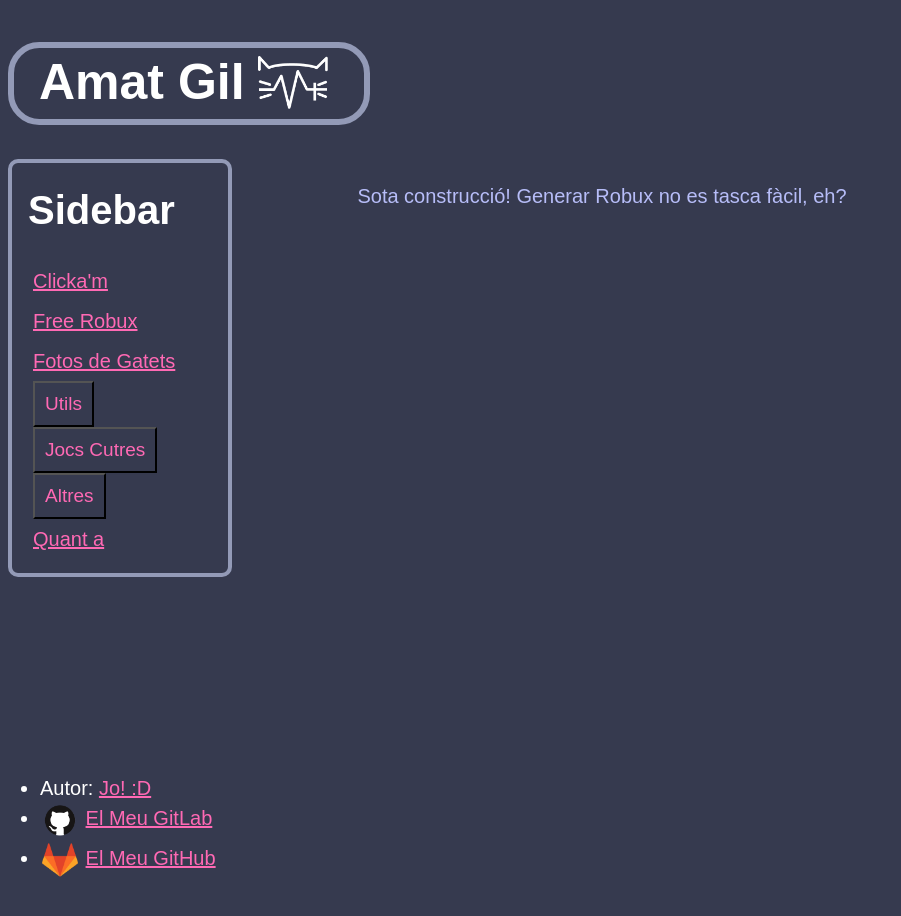
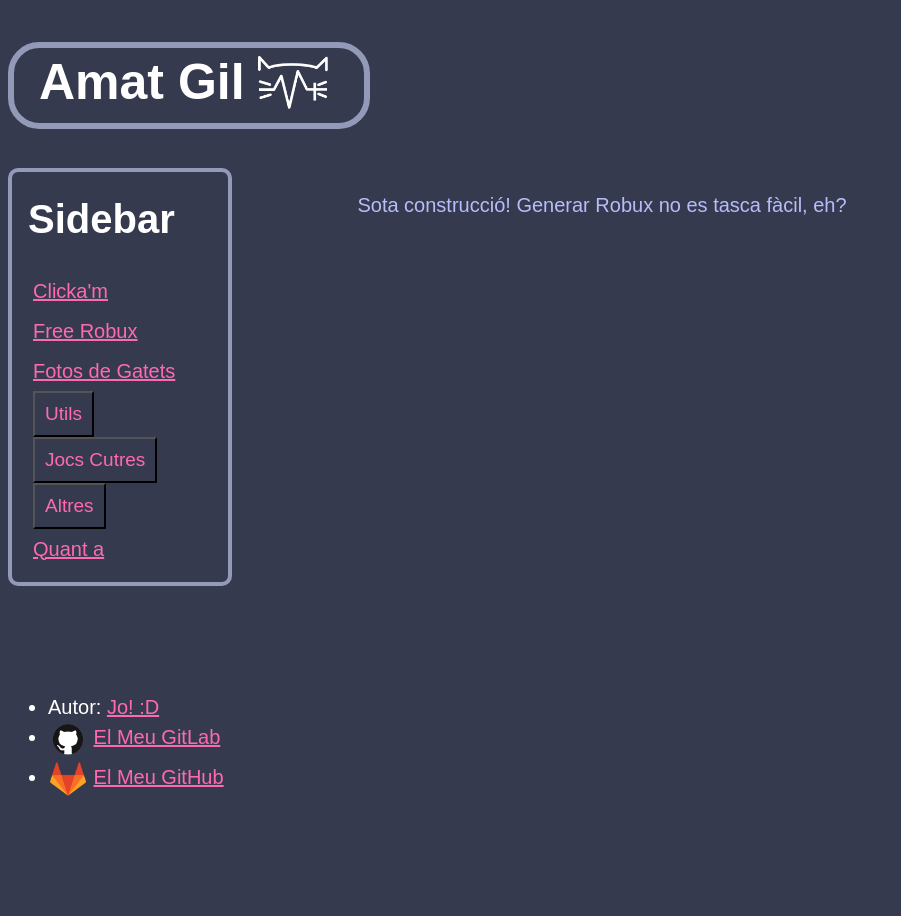
Before and after one commit to amatgil/amatgil.github.io, a Jekyll site: the page built from subpages/robux_generator.html, in a window 1280 px wide. Shown: the whole page, without its empty margins (0-901 px from the left). Built offline with Jekyll 4.4.1, drawn with Linux system fonts in a browser that asks for light colours.

Commit message:
Afegit el peu de pag. a la grid i verificada la pag. per Google Search

```diff
--- a/_includes/always-present/footer.html
+++ b/_includes/always-present/footer.html
@@ -1,13 +1,16 @@
 <div class="main-footer">
-  <footer class="footer-info">
-    <ul>
-      <li>Autor: <a href="mailto:{{site.email}}">Jo! :D</a> </li>
-      <li> <img src="/assets/imgs/icons/GitHub-icon.png"
-        class="git-icon"> <a href="{{site.gitlab}}"> El Meu GitLab</a></li>
+  <ul>
+    <li>
+      Autor: <a href="mailto:{{site.email}}">Jo! :D</a>
+    </li>
 
-      <li><img src="/assets/imgs/icons/GitLab-icon.png"
-        class="git-icon"> <a href="{{site.gitlab}}">El Meu GitHub</a></li>
-    </ul>
-  </footer>
-</p>
+    <li> <img src="/assets/imgs/icons/GitHub-icon.png"
+      class="git-icon"> <a href="{{site.gitlab}}"> El Meu GitLab</a>
+    </li>
+
+    <li><img src="/assets/imgs/icons/GitLab-icon.png"
+      class="git-icon"> <a href="{{site.gitlab}}">El Meu GitHub</a>
+    </li>
+
+  </ul>
 </div>
--- a/_layouts/default.html
+++ b/_layouts/default.html
@@ -3,6 +3,8 @@
 <html>
 	<head>
 		<meta charset="utf-8">
+    <!-- Verificació per google search -->
+    <meta name="google-site-verification" content="SNWTUgU_92cF6rwzHpAiFoJAF-pHekvu0qTapaYJw80" />
     <title>{{ site.title }} - {{ page.title }}</title>
     <link rel="stylesheet" href="/assets/css/home.css">
     <link rel="stylesheet" href="/assets/css/sidebar.css">
@@ -23,7 +25,7 @@
 
       {{ content }}
 
+      {% include always-present/footer.html %}
     </div>
-    {% include always-present/footer.html %}
   </body>
 </html>
--- a/assets/css/footer.css
+++ b/assets/css/footer.css
@@ -1,8 +1,10 @@
 .main-footer {
-  /*grid-row-start: -1;*/
+  grid-row-start: 3;
+  /*
   position:absolute;
   bottom:0;
   left:0;
+  */
 }
 .git-icon {
   vertical-align:middle;
--- a/assets/css/home.css
+++ b/assets/css/home.css
@@ -8,6 +8,8 @@ body {
   background-color: rgb(54, 58, 79);
   color: white;
   font-family: iosevka, sans-serif;
+  height: 100%;
+  overflow: visible; /*No scroll when cap tot*/
 }
 
 .main-amatgil-title {
@@ -67,9 +69,13 @@ body {
 .home-grid-container {
   display: grid;
   column-gap: 10px;
-  grid-template-columns: auto auto 15em; /* 3 cols */
-  grid-template-rows: auto 1fr auto; /* 3 rows*/
-  min-height: 100%
+  grid-template-columns: auto auto 15em;
+  grid-template-rows: 8em auto auto;
+  min-height: 100vh;
+  margin-top:auto;
+}
+
+.home-grid-item {
 }
 
 
@@ -96,10 +102,13 @@ body {
   text-decoration: inherit;
 
   /* Don't compress whitespace */
-  white-space: break-spaces
+  white-space: break-spaces;
 }
 
 
 .home-right-image {
-  width: 15em;
+  width: 14em;
 }
+.home-right-multiple-images {
+  grid-row: 2 / 4;
+}
```
Also changed, not shown: _layouts/home.html (+6 -6 lines), subpages/altres/sim_gravetat/altres.html (added, +11 -0 lines).
